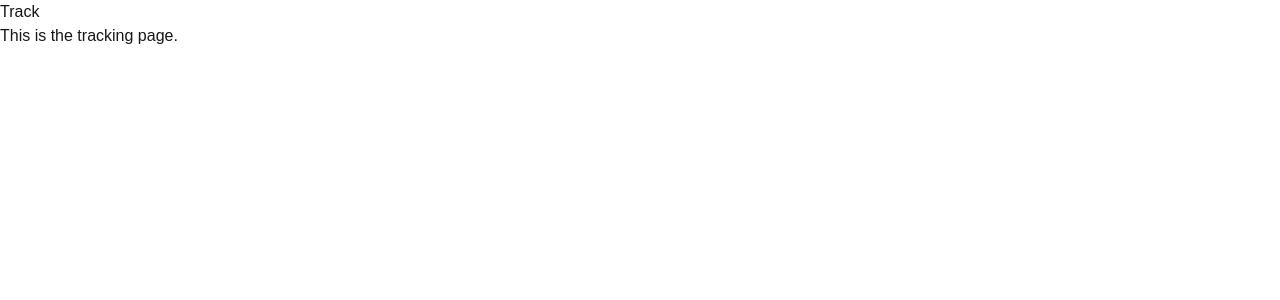
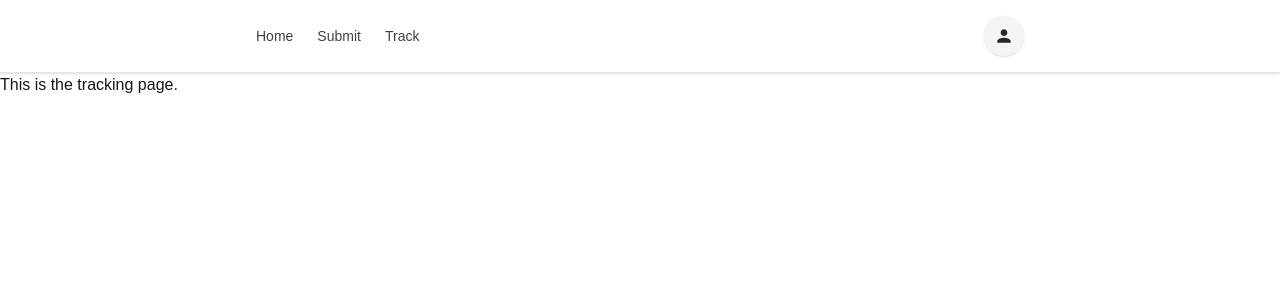
Before and after one commit to bnwong2/card-restoration, a Next.js app: page /track in a window 1280 px wide. Shown: the top 300 px of the page. Built offline with nearby package versions, Linux system fonts and the light colour scheme.

Commit message:
added navigation between pages by clicking the buttons in the top nav

```diff
--- a/app/page.tsx
+++ b/app/page.tsx
@@ -1,3 +1,4 @@
+import Link from "next/link";
 
 export default function Home() {
   return (
@@ -5,15 +6,15 @@ export default function Home() {
       <header className="w-full border-b border-zinc-200 bg-white/90 px-6 py-4 shadow-sm backdrop-blur dark:border-zinc-800 dark:bg-zinc-950/90">
         <div className="mx-auto flex max-w-3xl items-center justify-between gap-4">
           <nav className="flex items-center gap-6 text-sm font-medium text-zinc-700 dark:text-zinc-200">
-            <a href="#" className="hover:text-black dark:hover:text-white">
+            <Link href="#" className="hover:text-black dark:hover:text-white">
               Home
-            </a>
-            <a href="#" className="hover:text-black dark:hover:text-white">
+            </Link>
+            <Link href="/submit" className="hover:text-black dark:hover:text-white">
               Submit
-            </a>
-            <a href="#" className="hover:text-black dark:hover:text-white">
+            </Link>
+            <Link href="/track" className="hover:text-black dark:hover:text-white">
               Track
-            </a>
+            </Link>
           </nav>
           <button
             type="button"
--- a/app/submit/page.tsx
+++ b/app/submit/page.tsx
@@ -1,8 +1,32 @@
+import Link from "next/link";
 
 const SubmitPage = () => {
   return (
     <div>
-      <h1>Submit</h1>
+      <header className="w-full border-b border-zinc-200 bg-white/90 px-6 py-4 shadow-sm backdrop-blur dark:border-zinc-800 dark:bg-zinc-950/90">
+        <div className="mx-auto flex max-w-3xl items-center justify-between gap-4">
+          <nav className="flex items-center gap-6 text-sm font-medium text-zinc-700 dark:text-zinc-200">
+            <Link href="/" className="hover:text-black dark:hover:text-white">
+              Home
+            </Link>
+            <Link href="/submit" className="hover:text-black dark:hover:text-white">
+              Submit
+            </Link>
+            <Link href="/track" className="hover:text-black dark:hover:text-white">
+              Track
+            </Link>
+          </nav>
+          <button
+            type="button"
+            className="inline-flex h-10 w-10 items-center justify-center rounded-full bg-zinc-100 text-zinc-800 shadow-sm transition hover:bg-zinc-200 dark:bg-zinc-900 dark:text-zinc-100 dark:hover:bg-zinc-800"
+            aria-label="User profile"
+          >
+            <svg viewBox="0 0 24 24" className="h-5 w-5" fill="currentColor" aria-hidden="true">
+              <path d="M12 12c2.21 0 4-1.79 4-4s-1.79-4-4-4-4 1.79-4 4 1.79 4 4 4zm0 2c-2.67 0-8 1.34-8 4v2h16v-2c0-2.66-5.33-4-8-4z" />
+            </svg>
+          </button>
+        </div>
+      </header>
       <p>This is the submit page.</p>
     </div>
   );
--- a/app/track/page.tsx
+++ b/app/track/page.tsx
@@ -1,8 +1,32 @@
+import Link from "next/link";
 
 const TrackPage = () => {
   return (
     <div>
-      <h1>Track</h1>
+      <header className="w-full border-b border-zinc-200 bg-white/90 px-6 py-4 shadow-sm backdrop-blur dark:border-zinc-800 dark:bg-zinc-950/90">
+        <div className="mx-auto flex max-w-3xl items-center justify-between gap-4">
+          <nav className="flex items-center gap-6 text-sm font-medium text-zinc-700 dark:text-zinc-200">
+            <Link href="/" className="hover:text-black dark:hover:text-white">
+              Home
+            </Link>
+            <Link href="/submit" className="hover:text-black dark:hover:text-white">
+              Submit
+            </Link>
+            <Link href="/track" className="hover:text-black dark:hover:text-white">
+              Track
+            </Link>
+          </nav>
+          <button
+            type="button"
+            className="inline-flex h-10 w-10 items-center justify-center rounded-full bg-zinc-100 text-zinc-800 shadow-sm transition hover:bg-zinc-200 dark:bg-zinc-900 dark:text-zinc-100 dark:hover:bg-zinc-800"
+            aria-label="User profile"
+          >
+            <svg viewBox="0 0 24 24" className="h-5 w-5" fill="currentColor" aria-hidden="true">
+              <path d="M12 12c2.21 0 4-1.79 4-4s-1.79-4-4-4-4 1.79-4 4 1.79 4 4 4zm0 2c-2.67 0-8 1.34-8 4v2h16v-2c0-2.66-5.33-4-8-4z" />
+            </svg>
+          </button>
+        </div>
+      </header>
       <p>This is the tracking page.</p>
     </div>
   );
--- a/app/users/page.tsx
+++ b/app/users/page.tsx
@@ -1,8 +1,32 @@
+import Link from "next/link";
 
 const UsersPage = () => {
   return (
     <div>
-      <h1>Users</h1>
+      <header className="w-full border-b border-zinc-200 bg-white/90 px-6 py-4 shadow-sm backdrop-blur dark:border-zinc-800 dark:bg-zinc-950/90">
+        <div className="mx-auto flex max-w-3xl items-center justify-between gap-4">
+          <nav className="flex items-center gap-6 text-sm font-medium text-zinc-700 dark:text-zinc-200">
+            <Link href="/" className="hover:text-black dark:hover:text-white">
+              Home
+            </Link>
+            <Link href="/users" className="hover:text-black dark:hover:text-white">
+              Submit
+            </Link>
+            <Link href="/track" className="hover:text-black dark:hover:text-white">
+              Track
+            </Link>
+          </nav>
+          <button
+            type="button"
+            className="inline-flex h-10 w-10 items-center justify-center rounded-full bg-zinc-100 text-zinc-800 shadow-sm transition hover:bg-zinc-200 dark:bg-zinc-900 dark:text-zinc-100 dark:hover:bg-zinc-800"
+            aria-label="User profile"
+          >
+            <svg viewBox="0 0 24 24" className="h-5 w-5" fill="currentColor" aria-hidden="true">
+              <path d="M12 12c2.21 0 4-1.79 4-4s-1.79-4-4-4-4 1.79-4 4 1.79 4 4 4zm0 2c-2.67 0-8 1.34-8 4v2h16v-2c0-2.66-5.33-4-8-4z" />
+            </svg>
+          </button>
+        </div>
+      </header>
       <p>This is the users page.</p>
     </div>
   );
```
